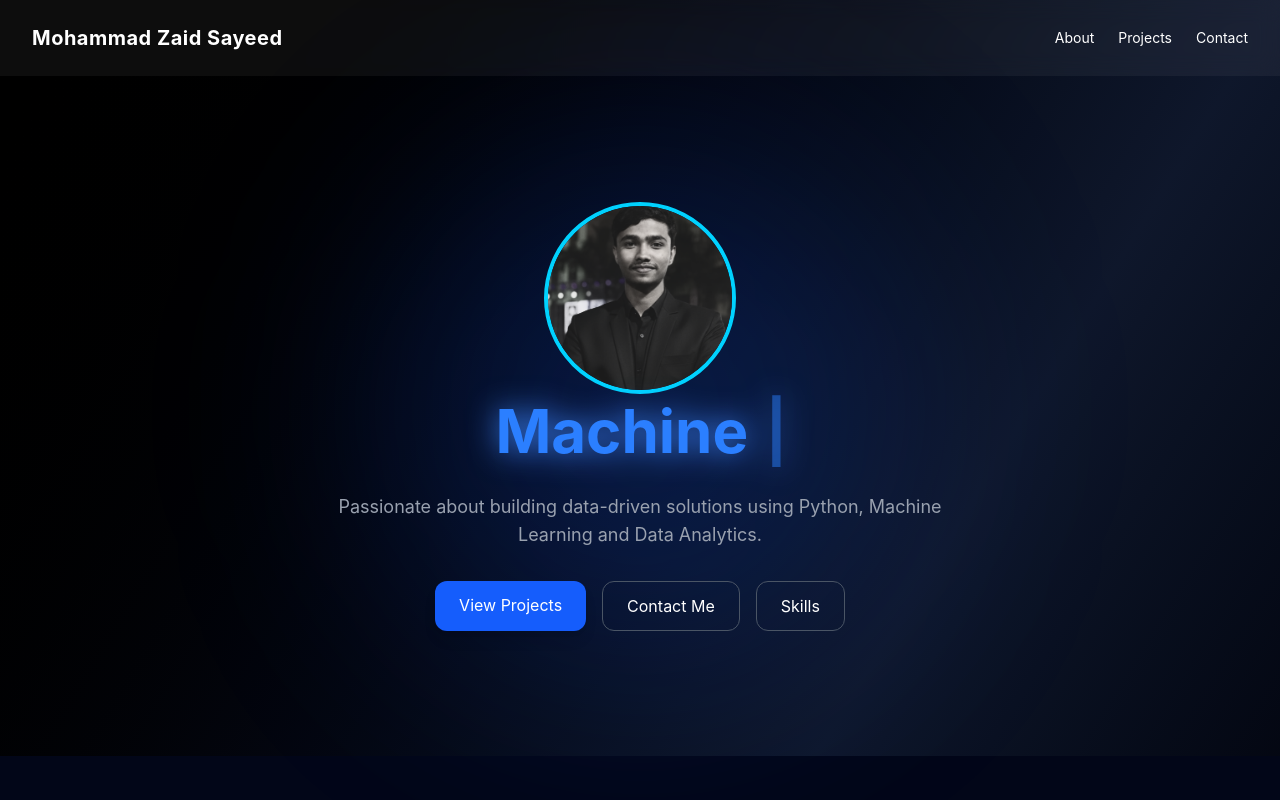
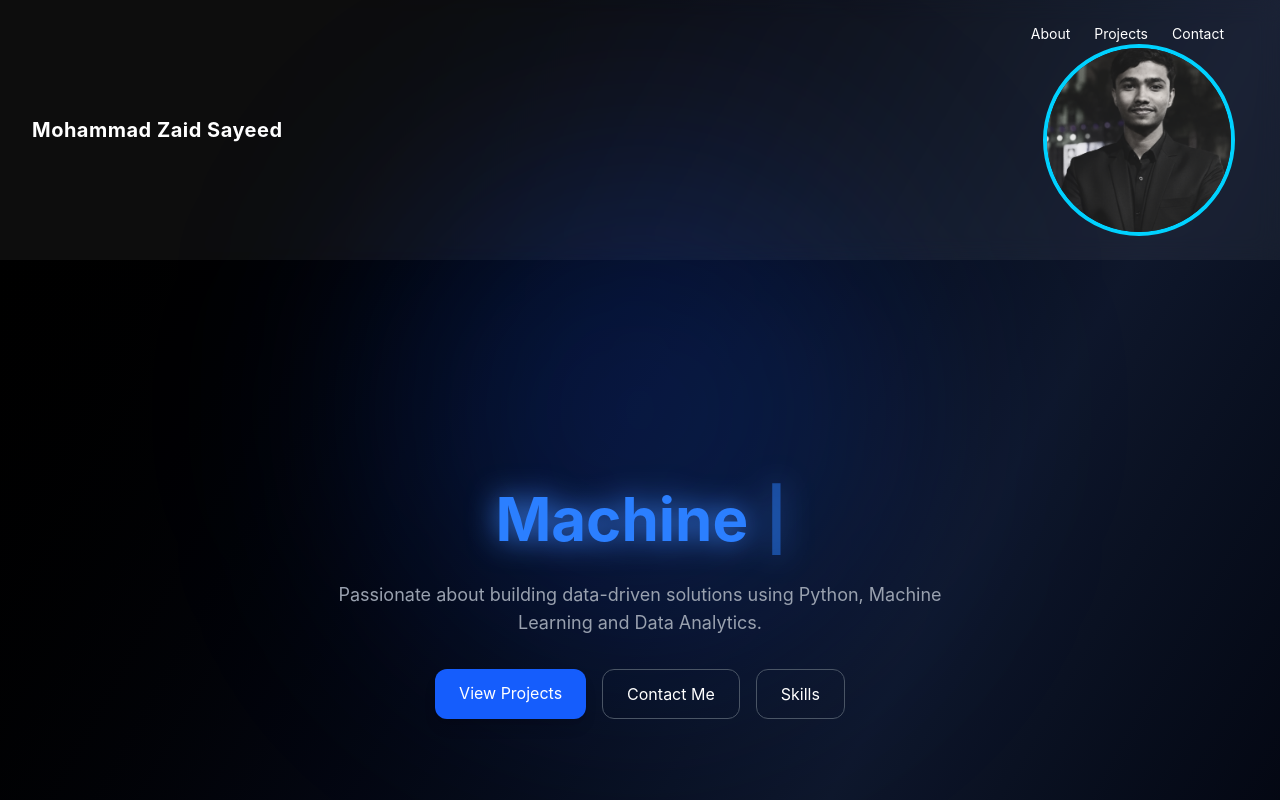
Before and after one commit to zaidsayeed17/zaid-portfolio, a React (Vite) app: page / in a window 1280 px wide. Shown: the top 800 px of the page. Built offline with nearby package versions, Linux system fonts and the light colour scheme.

Commit message:
Add image of Zaid Sayeed to navigation

```diff
--- a/src/App.jsx
+++ b/src/App.jsx
@@ -13,6 +13,11 @@
           <a href="#about" className="hover:text-blue-400 transition">About</a>
           <a href="#projects" className="hover:text-blue-400 transition">Projects</a>
           <a href="#contact" className="hover:text-blue-400 transition">Contact</a>
+          <img
+            src="/zaid.png"
+            alt="Zaid Sayeed"
+            className="w-48 h-48 rounded-full border-4 border-[#00d2ff] object-cover mx-auto"
+          />
         </div>
       </nav>
 
@@ -21,11 +26,7 @@
 
       {/* Hero Section */}
       <section className="relative flex flex-col items-center justify-center text-center h-[85vh] px-6">
-        <img
-          src="/zaid.png"
-          alt="Zaid Sayeed"
-          className="w-48 h-48 rounded-full border-4 border-[#00d2ff] object-cover mx-auto"
-        />
+
         <h2 className="text-5xl md:text-6xl font-bold leading-tight mb-6">
           <span className="text-blue-500 drop-shadow-[0_0_15px_#3b82f6]">
             <Typewriter
```
